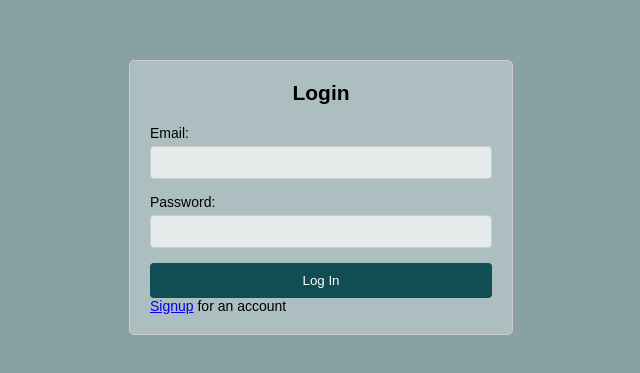
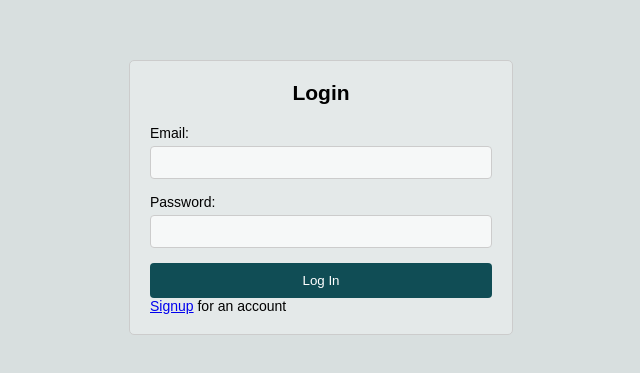
Before and after one commit to Godswill9/web, a React (Vite) app: page /login in a window 1280 px wide. Shown: the part 203-576 px from the top of the page, without its empty margins (319-959 px from the left). Built offline with nearby package versions, Linux system fonts and the light colour scheme.

Commit message:
more ui changes

```diff
--- a/src/stylings/styles.css
+++ b/src/stylings/styles.css
@@ -12,8 +12,9 @@
   overflow: hidden;
   font-family: sans-serif;
   font-size: 12px;
-  background: rgba(7, 61, 65, 0.479);
+  background: rgba(174, 188, 189, 0.479);
   background-blend-mode: darken;
+  overflow: hidden;
 }
 .signup-container .inner {
   width: 30%;
@@ -77,8 +78,9 @@
   font-family: sans-serif;
   font-size: 14px;
   background: rgba(42, 0, 231, 0.137);
-  background: rgba(7, 61, 65, 0.479);
+  background: rgba(174, 188, 189, 0.479);
   background-blend-mode: darken;
+  overflow: hidden;
 }
 .login-container .inner {
   width: 30%;
@@ -179,10 +181,7 @@
   background: rgba(42, 0, 231, 0.137);
   width: 100%;
   overflow: hidden;
-  background: linear-gradient(40deg, white, rgba(23, 7, 65, 0.479), rgba(42, 0, 231, 0.212));
-  background: rgba(184, 201, 190, 0.822);
-  background: rgba(7, 61, 65, 0.479);
-  background-blend-mode: darken;
+  background: white;
 }
 .container .cont_header {
   width: 100%;
@@ -212,7 +211,6 @@
   top: 17%;
   left: 50%; /* Center horizontally */
   transform: translateX(-50%); /* Centering adjustment */
-  background: rgba(0, 0, 0, 0.247); /* Light background with slight transparency */
   border-radius: 10px; /* Rounded corners */
   background-blend-mode: color-burn;
   background-position-y: top;
@@ -551,6 +549,10 @@
   display: flex;
   justify-content: center;
   align-items: center;
+  position: fixed;
+  z-index: 3;
+  width: 100%;
+  background: rgba(255, 255, 255, 0.507);
   height: 100vh;
 }
 .loading-spinner .spinner {
--- a/src/stylings/styles.scss
+++ b/src/stylings/styles.scss
@@ -15,8 +15,9 @@
     // border: 1px solid black;
     font-family: sans-serif;
     font-size: 12px;
-    background:  rgba(7, 61, 65, 0.479);
+    background:  rgba(174, 188, 189, 0.479);
     background-blend-mode: darken;
+    overflow: hidden;
     .inner{
       width:30%;
       margin: 0 auto;
@@ -88,8 +89,9 @@
     font-family: sans-serif;
     font-size: 14px;
     background: rgba(42, 0, 231, 0.137);
-    background:  rgba(7, 61, 65, 0.479);
+    background:  rgba(174, 188, 189, 0.479);
     background-blend-mode: darken;
+    overflow: hidden;
     .inner{
       width:30%;
       margin: 0 auto;
@@ -201,10 +203,11 @@
     background: rgba(42, 0, 231, 0.137);
     width: 100%;
     overflow: hidden;
-    background: linear-gradient(40deg,white, rgba(23, 7, 65, 0.479), rgba(42, 0, 231, 0.212));
-    background:rgba(184, 201, 190, 0.822);
-    background:  rgba(7, 61, 65, 0.479);
-    background-blend-mode: darken;
+    // background: linear-gradient(40deg,white, rgba(23, 7, 65, 0.479), rgba(42, 0, 231, 0.212));
+    // background:rgba(184, 201, 190, 0.822);
+    // background:  rgba(7, 61, 65, 0.479);
+    // background-blend-mode: darken;
+    background: white;
     // background-repeat: no-repeat;
     .cont_header{
         width: 100%;
@@ -240,7 +243,7 @@
     top: 17%;
     left: 50%; /* Center horizontally */
     transform: translateX(-50%); /* Centering adjustment */
-    background: rgba(0, 0, 0, 0.247); /* Light background with slight transparency */
+    // background: rgba(0, 0, 0, 0.247); /* Light background with slight transparency */
     border-radius: 10px; /* Rounded corners */
     // box-shadow: 0 4px 10px rgba(0, 0, 0, 0.938); /* Soft shadow for depth */
     // border: 1px groove rgba(0, 0, 0, 0.479); /* Subtle border for definition */
@@ -656,6 +659,10 @@
   display: flex;
   justify-content: center;
   align-items: center;
+  position: fixed;
+  z-index: 3;
+  width: 100%;
+  background: rgba(255, 255, 255, 0.507);
   height: 100vh; // Full viewport height
 
   .spinner {
```
Also changed, not shown: 1 other file (tests, documents, lock files or other folders).
